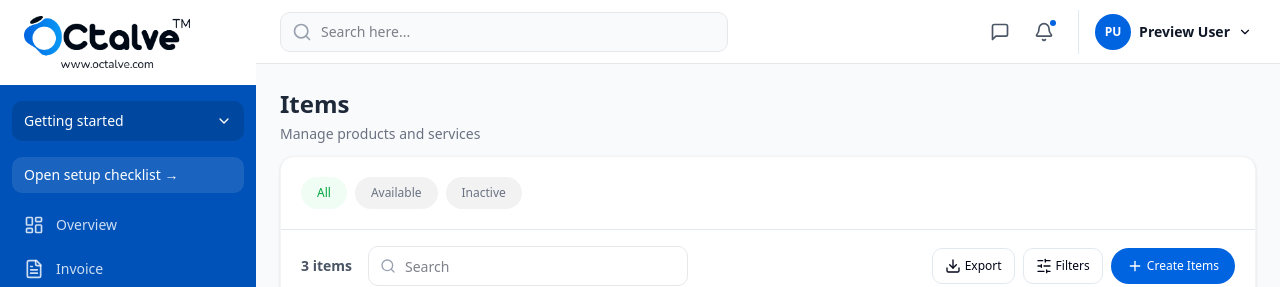
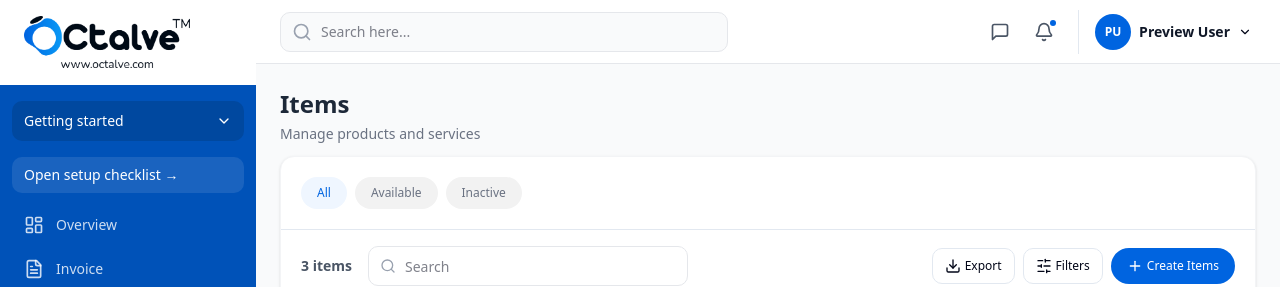
Before and after one commit to octalve-core/octalve-invoice, a Next.js app: page /dashboard/items in a window 1280 px wide. Shown: the top 287 px of the page. Built offline with nearby package versions, Linux system fonts and the light colour scheme.

Commit message:
fix(ui): use Octalve brand blue for active shared list filters

```diff
--- a/src/features/records/components/RecordDirectory.tsx
+++ b/src/features/records/components/RecordDirectory.tsx
@@ -90,7 +90,7 @@ export function RecordDirectory({kind,onCreate,onView,onEdit,showDesktopHeader=t
   <div className="min-w-0 overflow-hidden rounded-xl bg-white lg:border lg:border-gray-100 lg:shadow-sm">
    <div className="flex flex-wrap gap-1.5 px-2 py-3 lg:gap-2 lg:border-b lg:px-5 lg:py-5" aria-label={def.title+" status filters"}>
     {(["all",...def.statuses] as const).map(value=><button type="button" key={value} aria-pressed={status===value} onClick={()=>tab(value)}
-      className={"rounded-full px-3 py-2 text-[11px] font-medium lg:px-4 lg:text-xs "+(status===value?"bg-green-50 text-green-600":"bg-[#f2f2f2] text-gray-500 hover:bg-gray-100")}>
+      className={"rounded-full px-3 py-2 text-[11px] font-medium lg:px-4 lg:text-xs "+(status===value?"bg-blue-50 text-[#0064E0]":"bg-[#f2f2f2] text-gray-500 hover:bg-gray-100")}>
       {value==="all"?"All":statusLabels[value]}</button>)}
    </div>
    <div className="hidden items-center gap-4 border-b border-gray-100 px-5 py-4 lg:flex">
```
